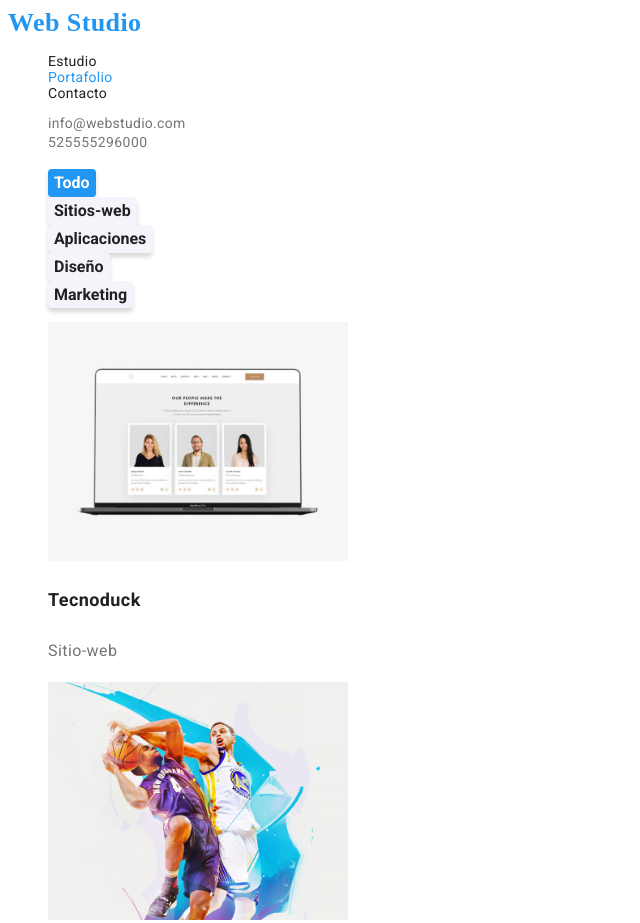
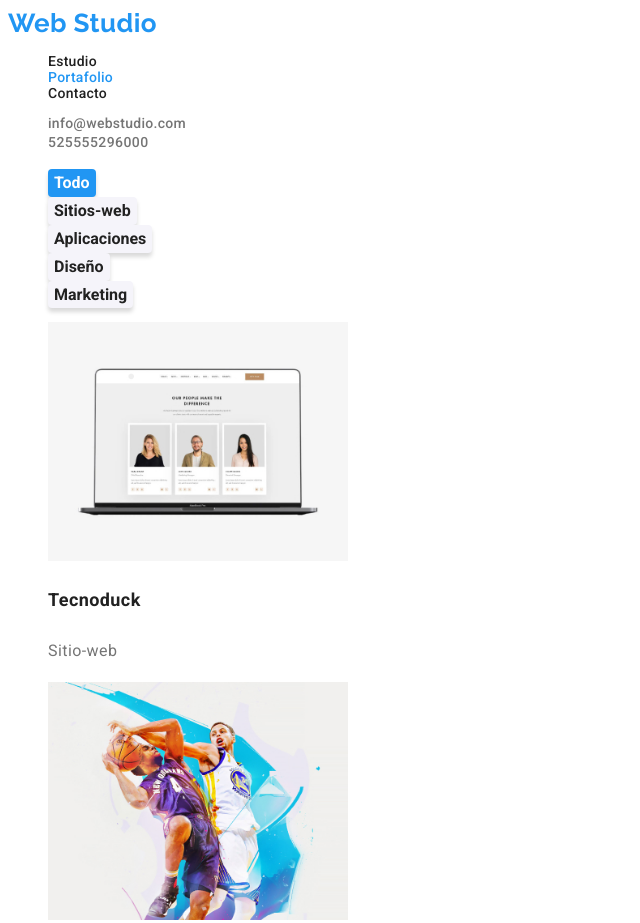
Before and after one commit to CadenaNelson/goit-markup-hw-02, a plain HTML site: page portafolio.html in a window 1280 px wide. Shown: the top 923 px of the page, without its empty margins (0-640 px from the left). Drawn offline with Linux system fonts and the light colour scheme.

Commit message:
correccion6tarea2

```diff
--- a/portafolio.html
+++ b/portafolio.html
@@ -2,8 +2,8 @@
 <html lang="es">
     <head>
         <link rel="stylesheet" href="./css/styles.css"/>
-        <link href="https://fonts.googleapis.com/css2?family=Roboto:ital,wght@0,300;0,400;0,700;0,900;1,300;1,400;1,700;1,900&display=swap" rel="stylesheet">
-        <link href="https://fonts.googleapis.com/css2?family=Roboto:ital,wght@0,300;0,400;0,700;0,900;1,300;1,400;1,700;1,900&display=swap" rel="stylesheet">
+        <link href="https://fonts.googleapis.com/css2?family=Raleway:wght@700&family=Roboto:wght@400;500;700;900&display=swap" rel="stylesheet"/>
+        <link href="https://fonts.googleapis.com/css2?family=Roboto:wght@0,300;0,400;0,700;0,900;1,300;1,400;1,700;1,900&display=swap" rel="stylesheet">
         <meta charset="UTF-8">
         <meta http-equiv="X-UA-Compatible" content="IE=edge">
         <meta name="viewport" content="width=device-width, initial-scale=1.0">
```
Also changed, not shown: index.html (+1 -1 lines).
